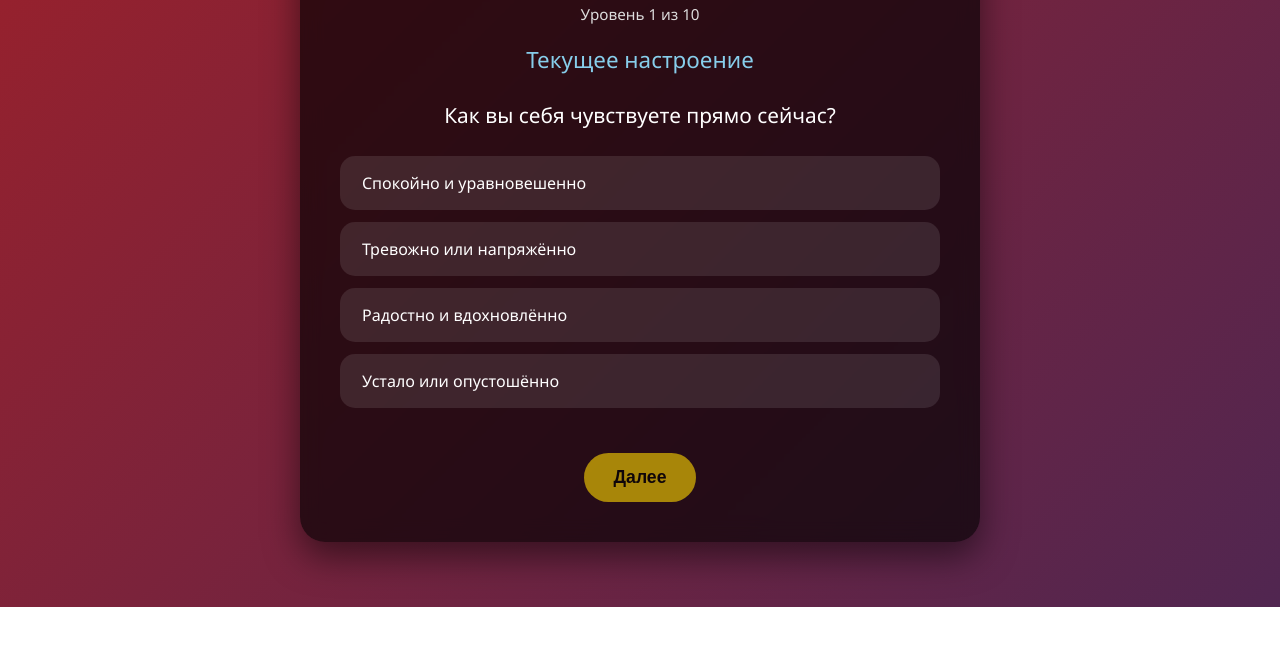
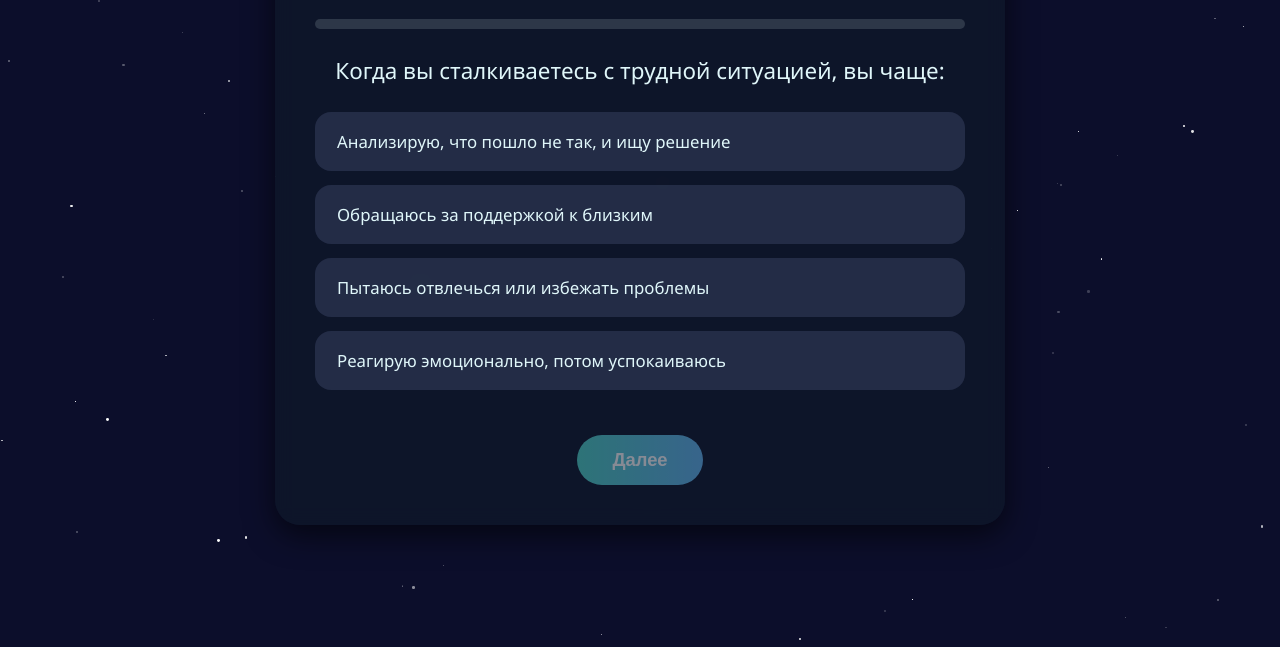
Before and after one commit to Vill86/julia, a plain HTML site: page index.html in a window 1280 px wide. Shown: the part 193-840 px from the top of the page. Before the commit the page ends 800 px from the top, so only its background shows below. Drawn offline with Linux system fonts and the light colour scheme.

Commit message:
Update index.html

```diff
--- a/index.html
+++ b/index.html
@@ -3,242 +3,341 @@
 <head>
   <meta charset="UTF-8" />
   <meta name="viewport" content="width=device-width, initial-scale=1.0"/>
-  <title>Глубина чувств — Психологическая игра</title>
+  <title>Эмоциональный компас — Психологическая игра</title>
   <style>
     body {
       margin: 0;
       padding: 0;
       font-family: 'Segoe UI', sans-serif;
-      background: linear-gradient(135deg, #1a2a6c, #b21f1f, #1a2a6c);
-      background-size: 400% 400%;
-      animation: gradientBG 15s ease infinite;
-      color: white;
+      background: #0c0e2b;
+      color: #e0f7fa;
       min-height: 100vh;
-      display: flex;
-      justify-content: center;
-      align-items: center;
+      overflow: hidden;
+      position: relative;
+    }
+
+    /* Звёздное небо */
+    .stars {
+      position: absolute;
+      top: 0; left: 0; width: 100%; height: 100%;
+      pointer-events: none;
+    }
+    .star {
+      position: absolute;
+      background: white;
+      border-radius: 50%;
+      animation: twinkle var(--duration, 3s) infinite ease-in-out;
+    }
+
+    @keyframes twinkle {
+      0%, 100% { opacity: 0.2; }
+      50% { opacity: 1; }
+    }
+
+    .container {
+      position: relative;
+      z-index: 10;
+      background: rgba(15, 23, 42, 0.85);
+      backdrop-filter: blur(10px);
+      border-radius: 25px;
+      padding: 40px;
+      max-width: 650px;
+      width: 90%;
+      margin: 40px auto;
+      box-shadow: 0 10px 30px rgba(0,0,0,0.6);
       text-align: center;
     }
 
-    @keyframes gradientBG {
-      0% { background-position: 0% 50%; }
-      50% { background-position: 100% 50%; }
-      100% { background-position: 0% 50%; }
+    h1 {
+      font-size: 2.3rem;
+      margin-bottom: 10px;
+      color: #88d1ff;
+      text-shadow: 0 0 10px rgba(136, 209, 255, 0.4);
     }
 
-    .container {
-      background: rgba(0, 0, 0, 0.65);
-      backdrop-filter: blur(10px);
-      border-radius: 25px;
-      padding: 40px;
-      max-width: 600px;
-      width: 90%;
-      box-shadow: 0 15px 35px rgba(0,0,0,0.5);
-      transition: all 0.4s ease;
+    .subtitle {
+      color: #a0aec0;
+      margin-bottom: 25px;
     }
 
-    h1 {
-      font-size: 2.2rem;
-      margin-bottom: 20px;
-      color: #ffd700;
+    .progress-bar {
+      height: 10px;
+      background: #2d3748;
+      border-radius: 5px;
+      margin: 20px 0;
+      overflow: hidden;
     }
-
-    .level-title {
-      font-size: 1.4rem;
-      margin: 20px 0;
-      color: #87ceeb;
+    .progress-fill {
+      height: 100%;
+      background: linear-gradient(to right, #4fd1c5, #63b3ed);
+      width: 10%;
+      transition: width 0.5s ease;
     }
 
     .question {
-      font-size: 1.3rem;
+      font-size: 1.4rem;
       margin: 25px 0;
       line-height: 1.5;
     }
 
     .options {
-      display: flex;
-      flex-direction: column;
-      gap: 12px;
+      display: grid;
+      grid-template-columns: 1fr;
+      gap: 14px;
       margin: 25px 0;
     }
 
     .option {
-      padding: 14px;
-      background: rgba(255, 255, 255, 0.1);
+      padding: 16px;
+      background: rgba(50, 60, 90, 0.6);
       border: 2px solid transparent;
-      border-radius: 15px;
+      border-radius: 16px;
       cursor: pointer;
       transition: all 0.3s;
       text-align: left;
       padding-left: 20px;
+      font-size: 1.05rem;
     }
 
     .option:hover {
-      background: rgba(255, 255, 255, 0.2);
+      background: rgba(70, 90, 130, 0.7);
     }
 
     .option.selected {
-      border-color: #ffd700;
-      background: rgba(255, 215, 0, 0.15);
+      border-color: #63b3ed;
+      background: rgba(49, 108, 192, 0.3);
     }
 
     button {
-      padding: 14px 30px;
-      font-size: 1.1rem;
-      background: #ffd700;
-      color: #000;
+      padding: 14px 35px;
+      font-size: 1.15rem;
+      background: linear-gradient(to right, #4fd1c5, #63b3ed);
+      color: white;
       border: none;
       border-radius: 50px;
       cursor: pointer;
       font-weight: bold;
       margin-top: 20px;
-      transition: transform 0.2s, background 0.3s;
+      transition: transform 0.2s, opacity 0.3s;
     }
 
-    button:hover {
-      background: #ffeb3b;
-      transform: scale(1.03);
+    button:hover:not(:disabled) {
+      transform: scale(1.04);
+      opacity: 0.95;
     }
 
     button:disabled {
-      opacity: 0.6;
+      opacity: 0.5;
       cursor: not-allowed;
       transform: none;
     }
 
     .result {
-      font-size: 1.2rem;
-      line-height: 1.6;
-      margin: 20px 0;
-      padding: 20px;
-      background: rgba(0, 0, 0, 0.4);
-      border-radius: 15px;
       display: none;
+      animation: fadeIn 1s;
     }
 
-    .insight {
-      margin-top: 15px;
-      font-style: italic;
-      color: #a9dfbf;
+    @keyframes fadeIn {
+      from { opacity: 0; transform: translateY(20px); }
+      to { opacity: 1; transform: translateY(0); }
     }
 
-    .progress {
-      font-size: 0.95rem;
-      color: #ddd;
-      margin-bottom: 15px;
+    .score-card {
+      background: rgba(30, 40, 70, 0.7);
+      padding: 20px;
+      border-radius: 16px;
+      margin: 15px 0;
+    }
+
+    .total-score {
+      font-size: 2.2rem;
+      color: #ffd700;
+      margin: 20px 0;
+      font-weight: bold;
+    }
+
+    .recommendation {
+      margin-top: 25px;
+      padding: 18px;
+      background: rgba(0, 0, 0, 0.3);
+      border-radius: 14px;
+      font-style: italic;
+      color: #c6e7ff;
     }
   </style>
 </head>
 <body>
 
+  <!-- Звёздное небо -->
+  <div class="stars" id="stars"></div>
+
   <div class="container" id="gameContainer">
-    <h1>🌊 Глубина чувств</h1>
-    <div class="progress">Уровень <span id="levelNum">1</span> из 10</div>
+    <h1>🧭 Эмоциональный компас</h1>
+    <div class="subtitle">Ответьте честно — и узнайте свой внутренний баланс</div>
 
-    <div class="level-title" id="levelTitle">Текущее настроение</div>
-    <div class="question" id="question">Как вы себя чувствуете прямо сейчас?</div>
+    <div class="progress-bar">
+      <div class="progress-fill" id="progressFill"></div>
+    </div>
 
+    <div class="question" id="question">Загрузка...</div>
     <div class="options" id="options"></div>
-
     <button id="nextBtn" disabled>Далее</button>
 
     <div class="result" id="result"></div>
   </div>
 
   <script>
-    // База уровней: каждый — вопрос + варианты + веса эмоций
+    // Генерация звёзд
+    const starsContainer = document.getElementById('stars');
+    for (let i = 0; i < 150; i++) {
+      const star = document.createElement('div');
+      star.className = 'star';
+      star.style.left = `${Math.random() * 100}%`;
+      star.style.top = `${Math.random() * 100}%`;
+      star.style.width = `${Math.random() * 3}px`;
+      star.style.height = star.style.width;
+      star.style.setProperty('--duration', `${2 + Math.random() * 4}s`);
+      starsContainer.appendChild(star);
+    }
+
+    // Вопросы и баллы
     const levels = [
       {
-        title: "Текущее настроение",
-        question: "Как вы себя чувствуете прямо сейчас?",
-        options: ["Спокойно и уравновешенно", "Тревожно или напряжённо", "Радостно и вдохновлённо", "Устало или опустошённо"]
+        q: "Когда вы сталкиваетесь с трудной ситуацией, вы чаще:",
+        opts: [
+          { text: "Анализирую, что пошло не так, и ищу решение", calm: 2, aware: 3, energy: 1 },
+          { text: "Обращаюсь за поддержкой к близким", calm: 1, empathy: 3, aware: 1 },
+          { text: "Пытаюсь отвлечься или избежать проблемы", calm: 0, energy: 0, aware: -1 },
+          { text: "Реагирую эмоционально, потом успокаиваюсь", calm: -1, aware: 1, empathy: 1 }
+        ]
       },
       {
-        title: "Энергия",
-        question: "Сколько у вас внутренней энергии сегодня?",
-        options: ["Много — готов(а) к действиям", "Достаточно для повседневных дел", "Мало — хочется отдохнуть", "Почти нет — выгорание"]
+        q: "Как вы реагируете на чужую боль?",
+        opts: [
+          { text: "Глубоко сопереживаю и хочу помочь", empathy: 3, calm: 1 },
+          { text: "Сочувствую, но держу дистанцию", empathy: 2, calm: 2 },
+          { text: "Не знаю, что сказать — чувствую неловкость", empathy: 0, aware: 1 },
+          { text: "Стараюсь быстро «починить» ситуацию", empathy: 1, energy: 2 }
+        ]
       },
       {
-        title: "Связь с собой",
-        question: "Насколько вы «на связи» со своими истинными желаниями?",
-        options: ["Чётко понимаю, чего хочу", "Есть общее направление", "Путаюсь в желаниях", "Не думаю об этом"]
+        q: "Как часто вы замечаете свои эмоции в моменте?",
+        opts: [
+          { text: "Почти всегда — я в потоке осознанности", aware: 3, calm: 2 },
+          { text: "Иногда, особенно если сильно переживаю", aware: 2, calm: 1 },
+          { text: "Редко — замечаю только потом", aware: 0, calm: 0 },
+          { text: "Почти никогда — живу на автопилоте", aware: -1, energy: -1 }
+        ]
       },
       {
-        title: "Поддержка",
-        question: "Насколько вы чувствуете поддержку от близких?",
-        options: ["Очень сильно", "Достаточно", "Иногда чувствую одиночество", "Почти никогда"]
+        q: "Что даёт вам энергию?",
+        opts: [
+          { text: "Общение с близкими", empathy: 2, energy: 2 },
+          { text: "Тишина и одиночество", calm: 3, aware: 2 },
+          { text: "Новые задачи и вызовы", energy: 3, aware: 1 },
+          { text: "Отдых без планов", calm: 2, energy: 2 }
+        ]
       },
       {
-        title: "Стресс",
-        question: "Как вы справляетесь со стрессом?",
-        options: ["Легко — у меня есть ресурсы", "Справляюсь, но с усилием", "Трудно — часто теряю контроль", "Избегаю, не справляюсь"]
+        q: "Как вы относитесь к своим ошибкам?",
+        opts: [
+          { text: "Воспринимаю как урок", aware: 3, calm: 2 },
+          { text: "Переживаю, но отпускаю", calm: 1, empathy: 1 },
+          { text: "Долго корю себя", calm: -2, aware: -1 },
+          { text: "Стараюсь забыть как можно скорее", aware: 0, energy: -1 }
+        ]
       },
       {
-        title: "Самооценка",
-        question: "Как вы относитесь к себе в последнее время?",
-        options: ["С уважением и принятием", "В целом положительно", "Критично, но терпимо", "Жёстко и недовольно"]
+        q: "Можете ли вы сказать «нет», не чувствуя вины?",
+        opts: [
+          { text: "Да, спокойно и уважительно", calm: 3, aware: 2 },
+          { text: "Иногда получается", calm: 1, aware: 1 },
+          { text: "Очень трудно — боюсь обидеть", empathy: 2, calm: -1 },
+          { text: "Почти никогда", calm: -2, energy: -2 }
+        ]
       },
       {
-        title: "Будущее",
-        question: "Что вы чувствуете, думая о будущем?",
-        options: ["Надежду и интерес", "Нейтральность", "Тревогу", "Безысходность"]
+        q: "Как вы восстанавливаетесь после стресса?",
+        opts: [
+          { text: "Медитация, прогулка, тишина", calm: 3, aware: 2 },
+          { text: "Общение с друзьями", empathy: 2, energy: 1 },
+          { text: "Сон или сериалы", energy: 2, calm: 1 },
+          { text: "Еда или покупки", energy: -1, aware: -1 }
+        ]
       },
       {
-        title: "Смысл",
-        question: "Чувствуете ли вы смысл в том, что делаете?",
-        options: ["Да, глубоко и ясно", "В чём-то — да", "Иногда теряю ощущение смысла", "Не чувствую совсем"]
+        q: "Что важнее для вас в отношениях?",
+        opts: [
+          { text: "Глубина и искренность", aware: 3, empathy: 2 },
+          { text: "Поддержка и забота", empathy: 3, calm: 1 },
+          { text: "Свобода и личное пространство", calm: 3, aware: 2 },
+          { text: "Веселье и совместные приключения", energy: 3, empathy: 1 }
+        ]
       },
       {
-        title: "Границы",
-        question: "Умеете ли вы говорить «нет» и защищать свои границы?",
-        options: ["Да, уверенно", "Иногда получается", "Редко — боюсь конфликта", "Почти никогда"]
+        q: "Как вы принимаете важные решения?",
+        opts: [
+          { text: "Слушаю интуицию и чувства", aware: 3, calm: 2 },
+          { text: "Взвешиваю все «за» и «против»", aware: 2, calm: 2 },
+          { text: "Советуюсь с другими", empathy: 2, aware: 1 },
+          { text: "Действую импульсивно", energy: 2, calm: -1 }
+        ]
       },
       {
-        title: "Внутренний диалог",
-        question: "Какой у вас внутренний голос?",
-        options: ["Поддерживающий и мягкий", "Нейтральный", "Критичный, но конструктивный", "Жёсткий и обесценивающий"]
+        q: "Что вы чувствуете, оставаясь наедине с собой?",
+        opts: [
+          { text: "Спокойствие и умиротворение", calm: 3, aware: 3 },
+          { text: "Лёгкое одиночество, но комфортно", calm: 2, empathy: 1 },
+          { text: "Тревогу или скуку", calm: -1, energy: -1 },
+          { text: "Облегчение — наконец-то тишина!", calm: 2, energy: 2 }
+        ]
       }
     ];
 
     let currentLevel = 0;
-    let answers = [];
-    const emotions = { спокойствие: 0, тревога: 0, радость: 0, усталость: 0, надежда: 0, выгорание: 0 };
+    let scores = { calm: 0, aware: 0, empathy: 0, energy: 0 };
+    let selectedOption = null;
 
-    const container = document.getElementById('gameContainer');
-    const levelNumEl = document.getElementById('levelNum');
-    const levelTitleEl = document.getElementById('levelTitle');
     const questionEl = document.getElementById('question');
     const optionsEl = document.getElementById('options');
     const nextBtn = document.getElementById('nextBtn');
+    const progressFill = document.getElementById('progressFill');
     const resultEl = document.getElementById('result');
+    const container = document.getElementById('gameContainer');
 
     function renderLevel() {
       const level = levels[currentLevel];
-      levelNumEl.textContent = currentLevel + 1;
-      levelTitleEl.textContent = level.title;
-      questionEl.textContent = level.question;
+      questionEl.textContent = level.q;
       optionsEl.innerHTML = '';
 
-      level.options.forEach((opt, i) => {
+      level.opts.forEach((opt, i) => {
         const div = document.createElement('div');
         div.className = 'option';
-        div.textContent = opt;
-        div.onclick = () => selectOption(div, i);
+        div.textContent = opt.text;
+        div.onclick = () => selectOption(div, opt);
         optionsEl.appendChild(div);
       });
 
       nextBtn.disabled = true;
-      resultEl.style.display = 'none';
+      progressFill.style.width = `${((currentLevel) / levels.length) * 100}%`;
     }
 
-    function selectOption(el, index) {
+    function selectOption(el, opt) {
       document.querySelectorAll('.option').forEach(o => o.classList.remove('selected'));
       el.classList.add('selected');
-      answers[currentLevel] = index;
+      selectedOption = opt;
       nextBtn.disabled = false;
     }
 
     function nextLevel() {
+      // Начисление баллов
+      if (selectedOption) {
+        scores.calm += Math.max(0, selectedOption.calm || 0);
+        scores.aware += Math.max(0, selectedOption.aware || 0);
+        scores.empathy += Math.max(0, selectedOption.empathy || 0);
+        scores.energy += Math.max(0, selectedOption.energy || 0);
+      }
+
       if (currentLevel < levels.length - 1) {
         currentLevel++;
         renderLevel();
@@ -247,77 +346,48 @@
       }
     }
 
-    function analyzeEmotions() {
-      // Простая эвристика для анализа
-      const a = answers;
-
-      // Уровень 0: настроение
-      if (a[0] === 0) emotions.спокойствие += 2;
-      if (a[0] === 1) emotions.тревога += 2;
-      if (a[0] === 2) emotions.радость += 2;
-      if (a[0] === 3) emotions.усталость += 2;
-
-      // Уровень 1: энергия
-      if (a[1] <= 1) emotions.спокойствие += 1;
-      if (a[1] >= 2) emotions.усталость += 1;
-      if (a[1] === 3) emotions.выгорание += 2;
-
-      // Уровень 4: стресс
-      if (a[4] <= 1) emotions.спокойствие += 1;
-      if (a[4] >= 2) emotions.тревога += 1;
-
-      // Уровень 6: будущее
-      if (a[6] === 0) emotions.надежда += 2;
-      if (a[6] === 2) emotions.тревога += 1;
-      if (a[6] === 3) emotions.усталость += 1;
-
-      // Уровень 7: смысл
-      if (a[7] <= 1) emotions.надежда += 1;
-      if (a[7] >= 2) emotions.усталость += 1;
-
-      // Уровень 9: внутренний голос
-      if (a[9] === 0) emotions.спокойствие += 1;
-      if (a[9] === 3) emotions.тревога += 1;
+    function calculateTotalScore() {
+      const maxPossible = levels.length * 3; // 10 уровней × 3 макс
+      const total = scores.calm + scores.aware + scores.empathy + scores.energy;
+      return Math.min(100, Math.round((total / maxPossible) * 100));
     }
 
-    function getInsight() {
-      const maxEmotion = Object.keys(emotions).reduce((a, b) => emotions[a] > emotions[b] ? a : b);
-
-      const insights = {
-        спокойствие: "Вы в гармонии с собой. Продолжайте заботиться о себе и поддерживать этот баланс.",
-        радость: "Ваша душа цветёт! Вы открыты миру и чувствуете вдохновение.",
-        тревога: "Вы находитесь в состоянии напряжения. Возможно, стоит выделить время на отдых и осознанность.",
-        усталость: "Ваша энергия на исходе. Дайте себе разрешение отдохнуть — это не слабость, а мудрость.",
-        выгорание: "Вы в зоне эмоционального истощения. Обратитесь за поддержкой — вы не обязаны справляться в одиночку.",
-        надежда: "Вы смотрите в будущее с верой. Это мощный ресурс — берегите его."
-      };
-
-      return insights[maxEmotion] || "Вы в процессе поиска равновесия. Это нормально — быть в движении.";
+    function getRecommendation(score) {
+      if (score >= 85) return "Вы в гармонии с собой. Продолжайте заботиться о внутреннем балансе — вы вдохновляете других!";
+      if (score >= 65) return "У вас хороший эмоциональный фундамент. Уделяйте внимание зонам роста — и вы расцветёте ещё больше.";
+      if (score >= 45) return "Вы в процессе поиска равновесия. Это нормально. Попробуйте практики осознанности и дыхания.";
+      return "Ваша психоэмоциональная энергия истощена. Пожалуйста, найдите время для себя — даже 10 минут в день.";
     }
 
     function showResult() {
-      analyzeEmotions();
-      const insight = getInsight();
+      const totalScore = calculateTotalScore();
+      const rec = getRecommendation(totalScore);
 
       resultEl.innerHTML = `
-        <h2 style="color:#ffd700">✨ Ваш психологический портрет</h2>
-        <p>Вы прошли путь внутрь себя. Спасибо за честность.</p>
-        <div class="insight">«${insight}»</div>
-        <p style="margin-top:20px; font-size:0.95rem; color:#bbb;">
-          💡 Эта игра — не диагноз, а зеркало. Если вам тяжело — поговорите с психологом.
+        <h2 style="color:#ffd700">✨ Ваш результат</h2>
+        <div class="total-score">${totalScore} / 100</div>
+
+        <div class="score-card">
+          <div>🌿 Спокойствие: ${scores.calm} / 30</div>
+          <div>💡 Осознанность: ${scores.aware} / 30</div>
+          <div>❤️ Эмпатия: ${scores.empathy} / 30</div>
+          <div>🔋 Энергия: ${scores.energy} / 30</div>
+        </div>
+
+        <div class="recommendation">«${rec}»</div>
+
+        <p style="margin-top:25px; font-size:0.9rem; color:#a0aec0;">
+          💬 Эта игра — не диагноз, а отражение. Если вам тяжело — поговорите с психологом. Вы имеете право на поддержку.
         </p>
       `;
       resultEl.style.display = 'block';
       optionsEl.style.display = 'none';
+      questionEl.style.display = 'none';
       nextBtn.style.display = 'none';
-      questionEl.style.display = 'none';
-      levelTitleEl.style.display = 'none';
-      document.querySelector('.progress').style.display = 'none';
+      document.querySelector('.progress-bar').style.display = 'none';
     }
 
     nextBtn.onclick = nextLevel;
-
-    // Старт
     renderLevel();
   </script>
 
```
